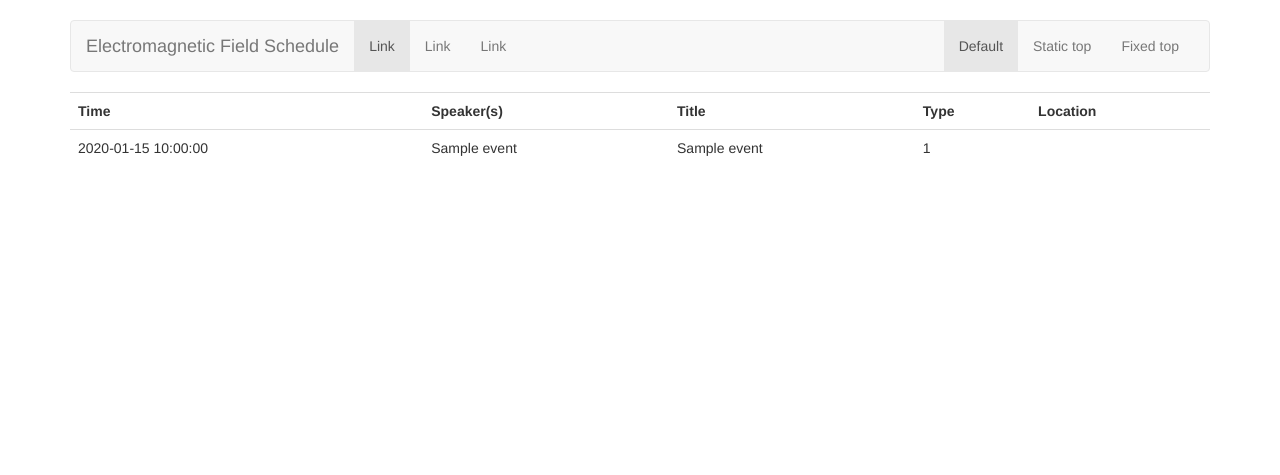
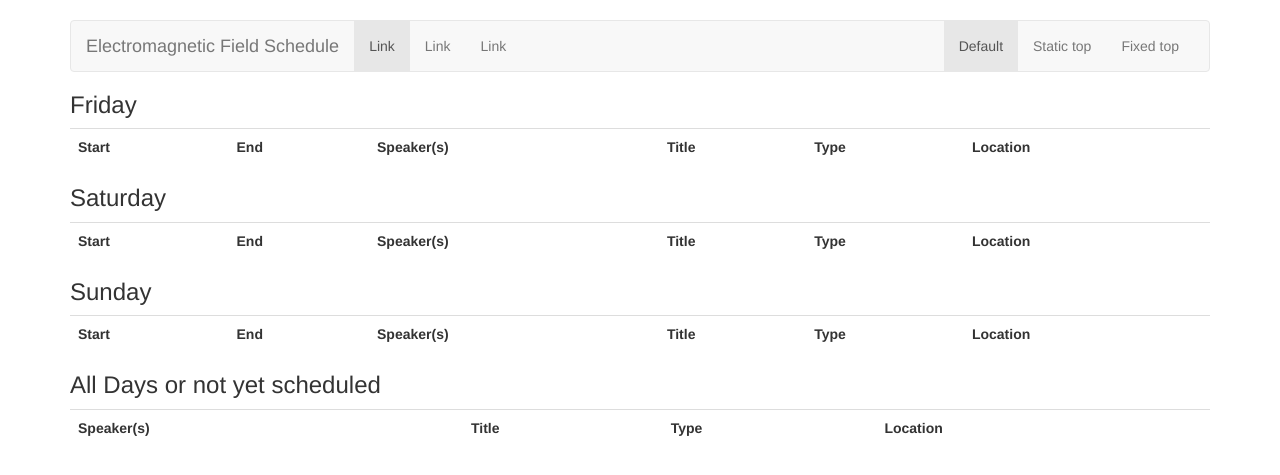
Before and after one commit to emfcamp/Schedule, a Flask app: page /events in a window 1280 px wide. Shown: the top 475 px of the page. Run offline with Flask 2, Linux system fonts and the light colour scheme; tables that the repository leaves empty hold one stand-in row (values such as "Sample post"); lists and menus that the app fills with data are empty; some libraries are stand-ins or nearby versions.

Commit message:
Display schedule with time, split by days. Update import script so it's able to update instead of always inserting

```diff
--- a/models/event.py
+++ b/models/event.py
@@ -1,4 +1,5 @@
 from main import db
+import pprint
 
 class Event(db.Model):
     __tablename__ = 'event'
@@ -17,3 +18,12 @@ class Event(db.Model):
         self.id = id
         self.title = title
         self.type_id = type_id
+
+    def matches_day(self, day_of_month):
+        if day_of_month == 0:
+            return self.start_time == None
+        else:
+            if not self.start_time:
+                return False
+            print self.start_time.strftime('%d')
+            return int(self.start_time.strftime('%d')) == day_of_month
--- a/templates/events.html
+++ b/templates/events.html
@@ -5,24 +5,48 @@
     <div class="container">
         {% include 'navigation.html' %}
 
+        {% for day_of_festival in [29, 30, 31, 0] %}
+            <h3>
+                {% if (day_of_festival == 0) %}
+                    All Days or not yet scheduled
+                {% endif %}
+                {% if (day_of_festival == 29) %}
+                    Friday
+                {% endif %}
+                {% if (day_of_festival == 30) %}
+                    Saturday
+                {% endif %}
+                {% if (day_of_festival == 31) %}
+                    Sunday
+                {% endif %}
+            </h3>
             <table class="table table-stdiped">
                 <tr>
-                <th>Time</th>
+                    {% if (day_of_festival != 0) %}
+                        <th>Start</th>
+                        <th>End</th>
+                    {% endif %}
                     <th>Speaker(s)</th>
                     <th>Title</th>
                     <th>Type</th>
                     <th>Location</th>
                 </tr>
                 {% for event in events %}
+                    {% if (event.matches_day(day_of_festival)) %}
                         <tr>
-                    <td>{{event.start_time}}</td>
+                            {% if (day_of_festival != 0) %}
+                                <td>{{event.start_time.strftime('%H:%M')}}</td>
+                                <td>{{event.end_time.strftime('%H:%M')}}</td>
+                            {% endif %}
                             <td>{{event.speaker_names}}</td>
                             <td>{{event.title}}</td>
                             <td>{{event.type_id}}</td>
-                    <td>{{event.location}}</td>
+                            <td>{{event.location_name}}</td>
                         </tr>
+                    {% endif %}
                 {% endfor %}
             </table>
+        {% endfor %}
     </div>
 
     {% include 'footer.html' %}
--- a/views/basic.py
+++ b/views/basic.py
@@ -1,7 +1,7 @@
 from main import app
 
 from flask import (
-    render_template, send_from_directory,
+    render_template, send_from_directory, redirect
 )
 
 import os
@@ -9,7 +9,7 @@ import os
 
 @app.route('/')
 def main():
-    return render_template('main.html')
+    return redirect("/events", code=302)
 
 
 @app.route('/favicon.ico')
```
Also changed, not shown: import_schedule.py (+29 -5 lines). Lines whose indentation alone changed are shown as unchanged.
